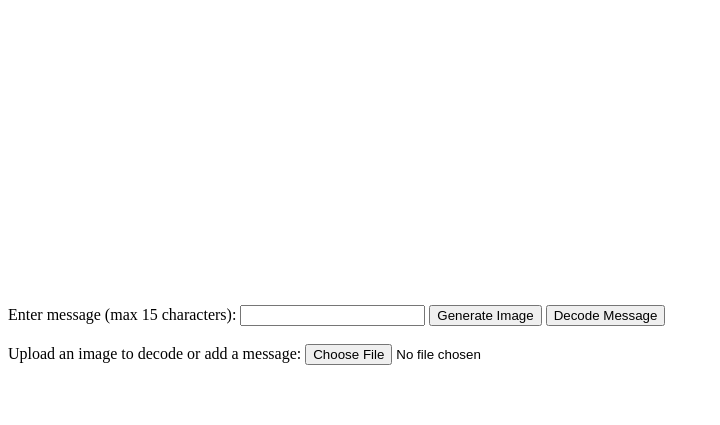
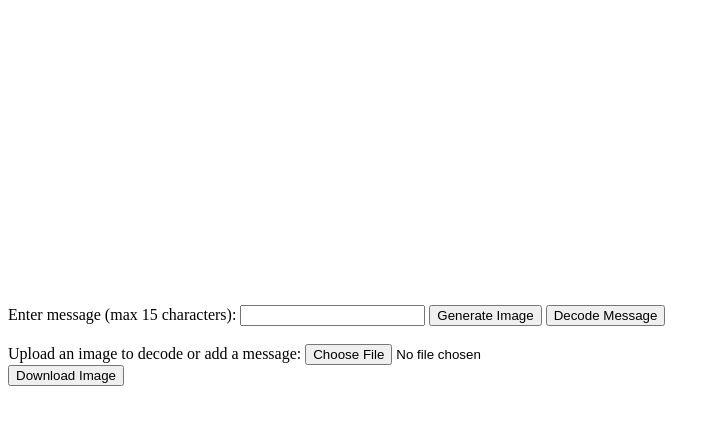
Before and after one commit to mrhili/stegjs-demo, a plain HTML site: page index.html in a window 1280 px wide. Shown: the part 79-504 px from the top of the page, without its empty margins (0-720 px from the left). Drawn offline with Linux system fonts and the light colour scheme.

Commit message:
download func

```diff
--- a/index.html
+++ b/index.html
@@ -19,6 +19,7 @@
     <input type="file" id="imageUpload" accept="image/*" onchange="handleImageUpload(event)">
     <br>
     <button id="encodeUploadedImage" style="display:none;" onclick="encodeMessageToUploadedImage()">Add Message to Uploaded Image</button>
+    <button onclick="downloadImage()">Download Image</button> <!-- Download button -->
 
     <script>
         let uploadedImageData;
@@ -163,7 +164,6 @@
 
                     uploadedImageData = context.getImageData(0, 0, canvas.width, canvas.height);
 
-                    // Enable the button to encode message to uploaded image
                     document.getElementById('encodeUploadedImage').style.display = 'inline';
 
                     try {
@@ -199,6 +199,15 @@
                 alert('Failed to encode message: ' + error.message);
             }
         }
+
+        // Function to download the modified image
+        function downloadImage() {
+            const canvas = document.getElementById('canvas');
+            const link = document.createElement('a');
+            link.download = 'steganography_image.png';
+            link.href = canvas.toDataURL();
+            link.click();
+        }
     </script>
 </body>
 </html>
```
